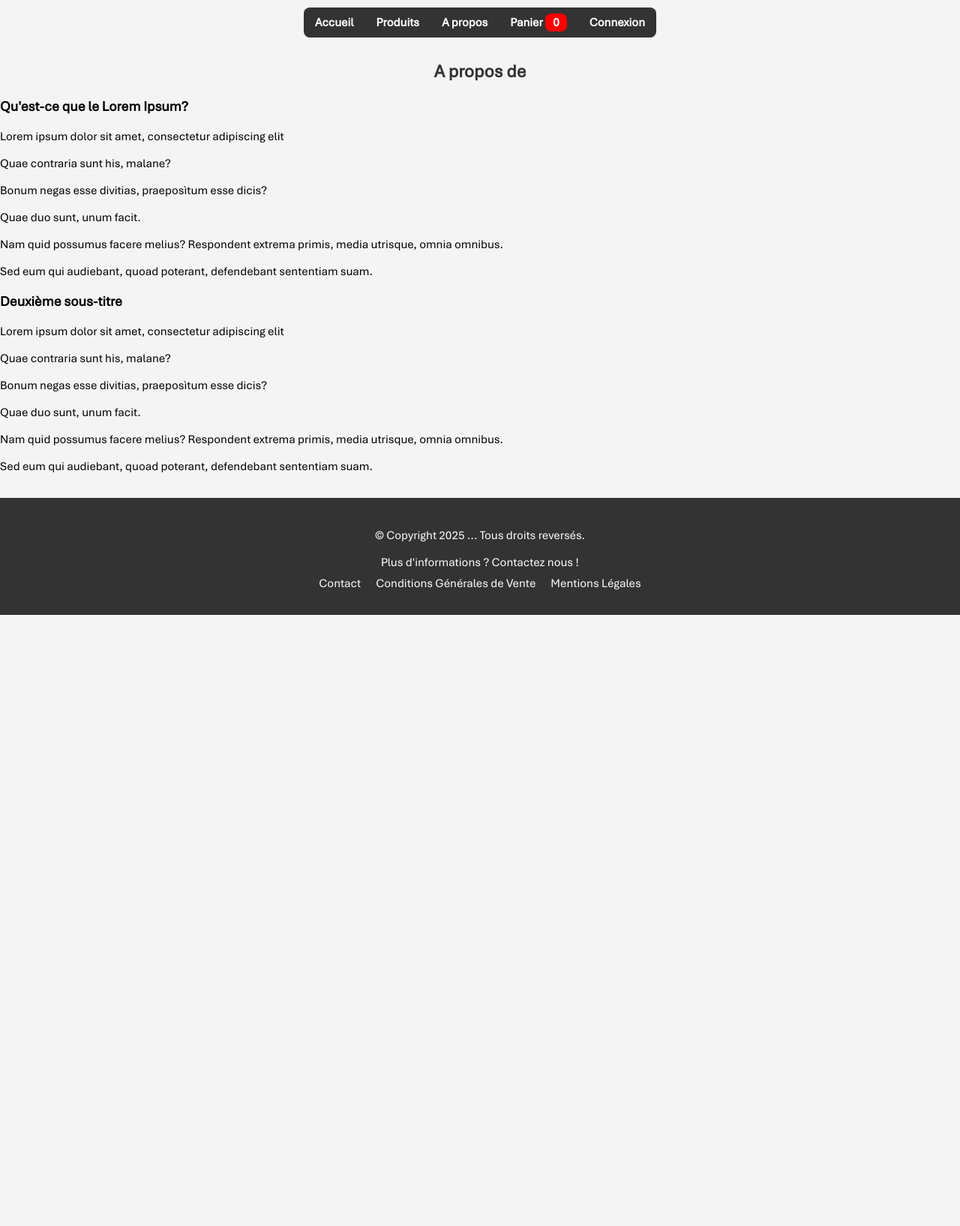
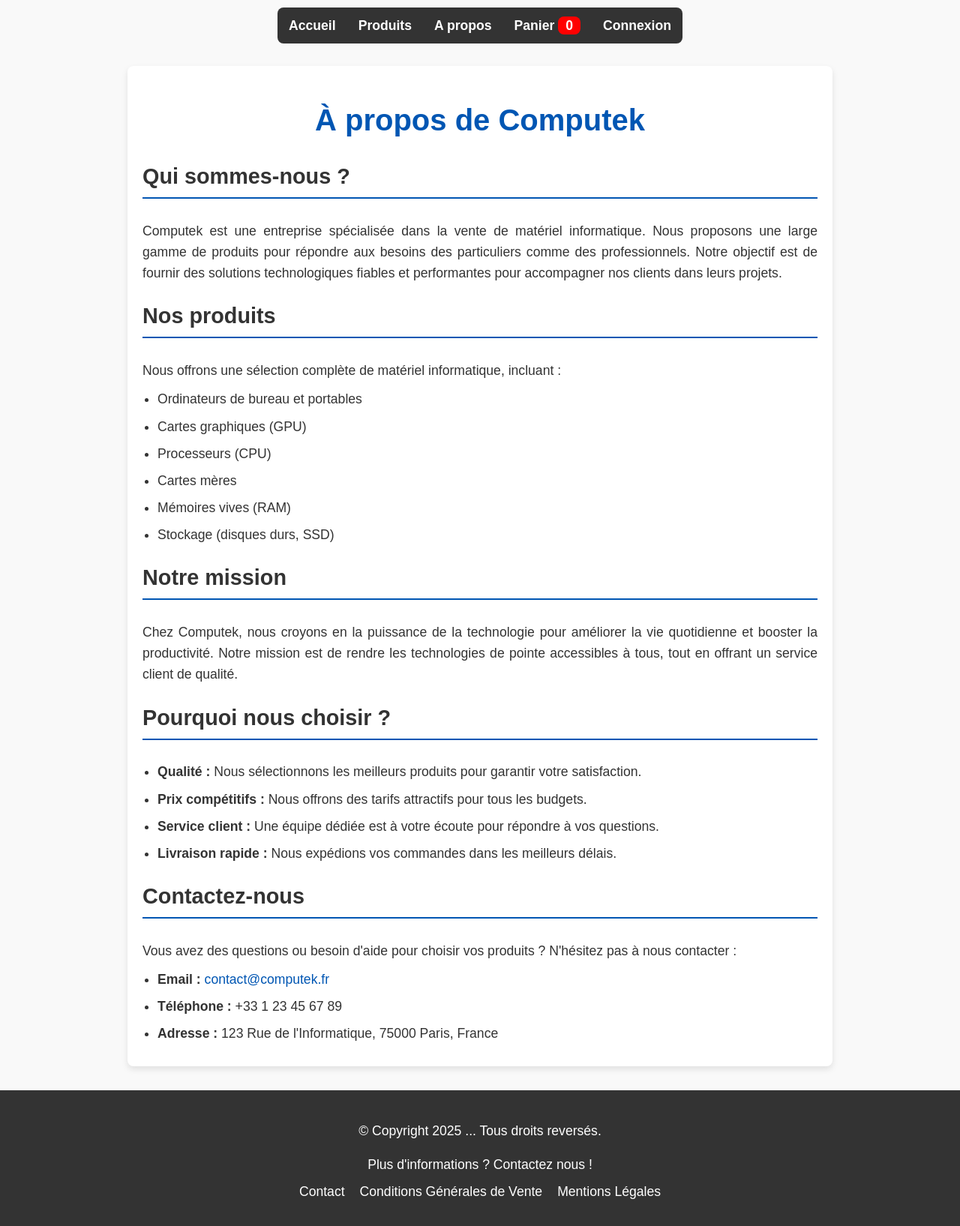
Before and after one commit to ChineseEatCat/computek, a PHP site: page /apropos.php in a window 1280 px wide. Shown: the whole page at 75% size. Before the commit the page ends 820 px from the top, so only its background shows below. Run offline with PHP 8.4, Linux system fonts and the light colour scheme; some libraries are stand-ins or nearby versions.

Commit message:
💄 Mettre à jour le contenu et le style de la page À propos

```diff
--- a/apropos.php
+++ b/apropos.php
@@ -3,33 +3,162 @@
 include 'header.php'
 ?>
 <!-- FIN header.php (remplacé par un include de header.php) -->
+<style>
+	/* Style général */
+	body {
+		font-family: Arial, sans-serif;
+		line-height: 1.6;
+		margin: 0;
+		padding: 0;
+		background-color: #f9f9f9;
+		color: #333;
+	}
 
+	/* Conteneur principal */
+	main {
+		max-width: 900px;
+		margin: 20px auto;
+		padding: 20px;
+		background-color: #fff;
+		box-shadow: 0 4px 8px rgba(0, 0, 0, 0.1);
+		border-radius: 8px;
+	}
+
+	/* Titres principaux */
+	h1 {
+		font-size: 2.5em;
+		color: #0056b3;
+		text-align: center;
+		margin-bottom: 20px;
+	}
+
+	/* Sous-titres */
+	h3 {
+		font-size: 1.8em;
+		color: #333;
+		margin-top: 20px;
+		border-bottom: 2px solid #0056b3;
+		padding-bottom: 5px;
+	}
+
+	/* Paragraphes */
+	p {
+		font-size: 1.1em;
+		margin: 10px 0;
+		text-align: justify;
+	}
+
+	/* Listes */
+	ul {
+		margin: 10px 0;
+		padding-left: 20px;
+	}
+
+	li {
+		margin-bottom: 8px;
+		font-size: 1.1em;
+	}
+
+	/* Liens */
+	a {
+		color: #0056b3;
+		text-decoration: none;
+	}
+
+	a:hover {
+		text-decoration: underline;
+	}
+
+	/* Boutons (si nécessaire) */
+	button {
+		background-color: #0056b3;
+		color: #fff;
+		border: none;
+		padding: 10px 15px;
+		border-radius: 5px;
+		cursor: pointer;
+		font-size: 1em;
+	}
+
+	button:hover {
+		background-color: #003d80;
+	}
+
+	/* Responsive */
+	@media (max-width: 768px) {
+		main {
+			padding: 15px;
+		}
+
+		h1 {
+			font-size: 2em;
+		}
+
+		h3 {
+			font-size: 1.5em;
+		}
+
+		p {
+			font-size: 1em;
+		}
+
+		li {
+			font-size: 1em;
+		}
+	}
+</style>
 <!-- DEBUT CONTENU DE LA PAGE -->
 <main>
-
 	<article>
 		<div class="apropos">
+			<h1>À propos de Computek</h1>
 
-		<h1> A propos de </h1>
-		<h3>Qu'est-ce que le Lorem Ipsum?</h3>
-		<p>Lorem ipsum dolor sit amet, consectetur adipiscing elit</p>
-		<p>Quae contraria sunt his, malane?</p>
-		<p>Bonum negas esse divitias, praeposìtum esse dicis?</p>
-		<p>Quae duo sunt, unum facit.</p>
-		<p>Nam quid possumus facere melius? Respondent extrema primis, media utrisque, omnia omnibus.</p>
-		<p>Sed eum qui audiebant, quoad poterant, defendebant sententiam suam.</p>
+			<h3>Qui sommes-nous ?</h3>
+			<p>
+				Computek est une entreprise spécialisée dans la vente de matériel informatique. Nous proposons une large gamme
+				de produits pour répondre aux besoins des particuliers comme des professionnels. Notre objectif est de fournir
+				des solutions technologiques fiables et performantes pour accompagner nos clients dans leurs projets.
+			</p>
 
+			<h3>Nos produits</h3>
+			<p>
+				Nous offrons une sélection complète de matériel informatique, incluant :
+			</p>
+			<ul>
+				<li>Ordinateurs de bureau et portables</li>
+				<li>Cartes graphiques (GPU)</li>
+				<li>Processeurs (CPU)</li>
+				<li>Cartes mères</li>
+				<li>Mémoires vives (RAM)</li>
+				<li>Stockage (disques durs, SSD)</li>
+			</ul>
 
-		<h3>Deuxième sous-titre</h3>
-		<p>Lorem ipsum dolor sit amet, consectetur adipiscing elit</p>
-		<p>Quae contraria sunt his, malane?</p>
-		<p>Bonum negas esse divitias, praeposìtum esse dicis?</p>
-		<p>Quae duo sunt, unum facit.</p>
-		<p>Nam quid possumus facere melius? Respondent extrema primis, media utrisque, omnia omnibus.</p>
-		<p>Sed eum qui audiebant, quoad poterant, defendebant sententiam suam.</p>
+			<h3>Notre mission</h3>
+			<p>
+				Chez Computek, nous croyons en la puissance de la technologie pour améliorer la vie quotidienne et booster
+				la productivité. Notre mission est de rendre les technologies de pointe accessibles à tous, tout en offrant
+				un service client de qualité.
+			</p>
+
+			<h3>Pourquoi nous choisir ?</h3>
+			<ul>
+				<li><strong>Qualité :</strong> Nous sélectionnons les meilleurs produits pour garantir votre satisfaction.</li>
+				<li><strong>Prix compétitifs :</strong> Nous offrons des tarifs attractifs pour tous les budgets.</li>
+				<li><strong>Service client :</strong> Une équipe dédiée est à votre écoute pour répondre à vos questions.</li>
+				<li><strong>Livraison rapide :</strong> Nous expédions vos commandes dans les meilleurs délais.</li>
+			</ul>
+
+			<h3>Contactez-nous</h3>
+			<p>
+				Vous avez des questions ou besoin d'aide pour choisir vos produits ? N'hésitez pas à nous contacter :
+			</p>
+			<ul>
+				<li><strong>Email :</strong> <a href="mailto:contact@computek.fr">contact@computek.fr</a></li>
+				<li><strong>Téléphone :</strong> +33 1 23 45 67 89</li>
+				<li><strong>Adresse :</strong> 123 Rue de l'Informatique, 75000 Paris, France</li>
+			</ul>
 		</div>
 	</article>
-
 </main>
 <!-- FIN CONTENU DE LA PAGE -->
 
```
